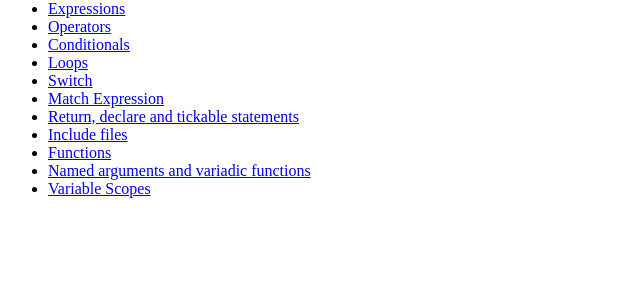
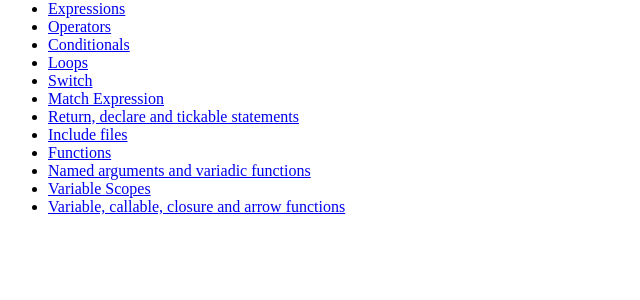
Before and after one commit to jorgearmas/PHP_Path, a PHP site: page / in a window 1280 px wide. Shown: the part 250-550 px from the top of the page, without its empty margins (0-640 px from the left). Run offline with PHP 8.4, Linux system fonts and the light colour scheme.

Commit message:
HL added

```diff
--- a/index.php
+++ b/index.php
@@ -69,6 +69,7 @@
         <li><a href="./_18_functions.php">Functions</a></li>
         <li><a href="./_19_named_args_varadic_functions.php">Named arguments and variadic functions</a></li>
         <li><a href="./_20_variable_scopes.php">Variable Scopes</a></li>
+        <li><a href="./_21_variable_callable_closure_arrow_functions.php">Variable, callable, closure and arrow functions</a></li>
     </ul>
 </body>
 </html>
```
